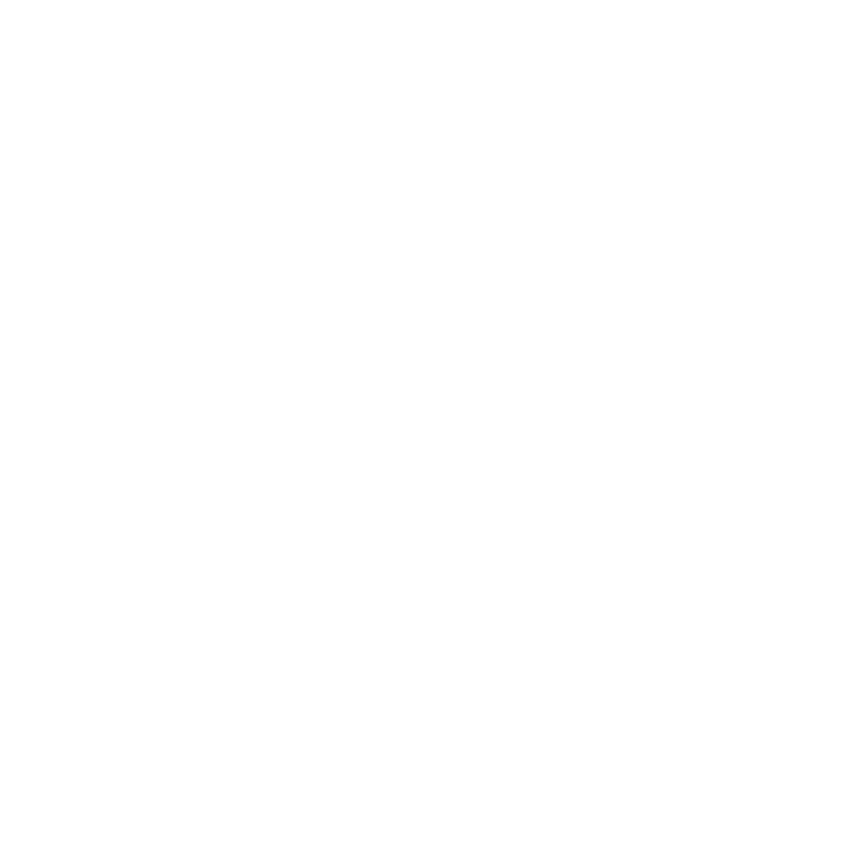
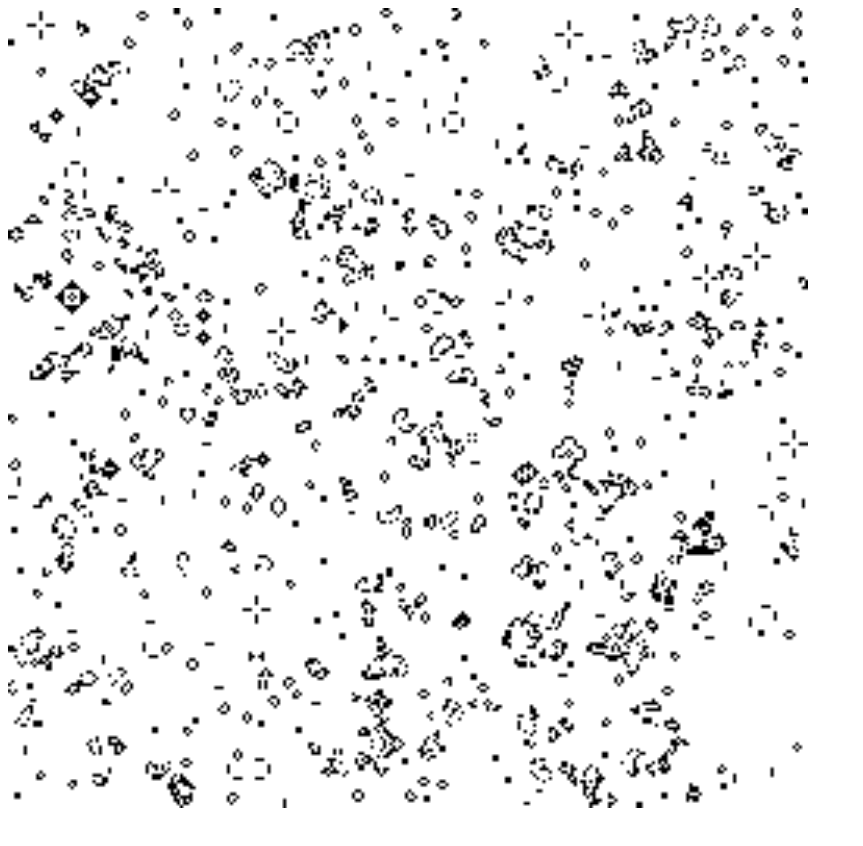
Before and after one commit to BrennanColberg/cgol, a Next.js app: page / in a window 1280 px wide. Shown: the top 846 px of the page, without its empty margins (0-863 px from the left). After the commit the page ends 820 px from the top, so only its background shows below. Built offline with nearby package versions, Linux system fonts and the light colour scheme.

Commit message:
switch to canvas (speed, size)

```diff
--- a/pages/index.tsx
+++ b/pages/index.tsx
@@ -1,37 +1,45 @@
 import type { NextPage } from "next"
-import { useEffect, useState } from "react"
+import { useEffect, useRef, useState } from "react"
 import { Game, startGame, tickGame } from "../lib/game"
-import classNames from "classnames"
 
-const width = 20
-const height = 20
+const width = 256
+const height = 256
 
 const Home: NextPage = () => {
+  const canvasRef = useRef<HTMLCanvasElement>(null)
   const [game, setGame] = useState<Game>(startGame({ width, height }))
 
   useEffect(() => {
     const tick = () => setGame((game) => tickGame(game))
-    const interval = setInterval(tick, 100)
+    const interval = setInterval(tick, 50)
     return () => clearInterval(interval)
   }, [])
+
+  useEffect(() => {
+    const canvas = canvasRef.current?.getContext("2d")
+    if (!canvas) return
+    canvas.clearRect(0, 0, width, height)
+    game.state.forEach((alive, index) => {
+      if (!alive) return
+      canvas.fillRect(index % width, Math.floor(index / width), 1, 1)
+    })
+  }, [canvasRef, game])
 
   return (
     <div
       className="w-screen h-screen flex justify-center items-center"
       onClick={() => setGame(startGame({ width, height }))}
     >
-      <div
-        className="flex flex-row flex-wrap"
-        style={{ width: "100vmin", height: "100vmin" }}
-      >
-        {game.state.map((alive, i) => (
-          <div
-            key={i}
-            className={classNames({ "bg-black": alive })}
-            style={{ width: `${100 / width}%`, height: `${100 / height}%` }}
-          />
-        ))}
-      </div>
+      <canvas
+        style={{
+          width: "100vmin",
+          height: "100vmin",
+          imageRendering: "crisp-edges",
+        }}
+        width={width}
+        height={height}
+        ref={canvasRef}
+      />
     </div>
   )
 }
```
